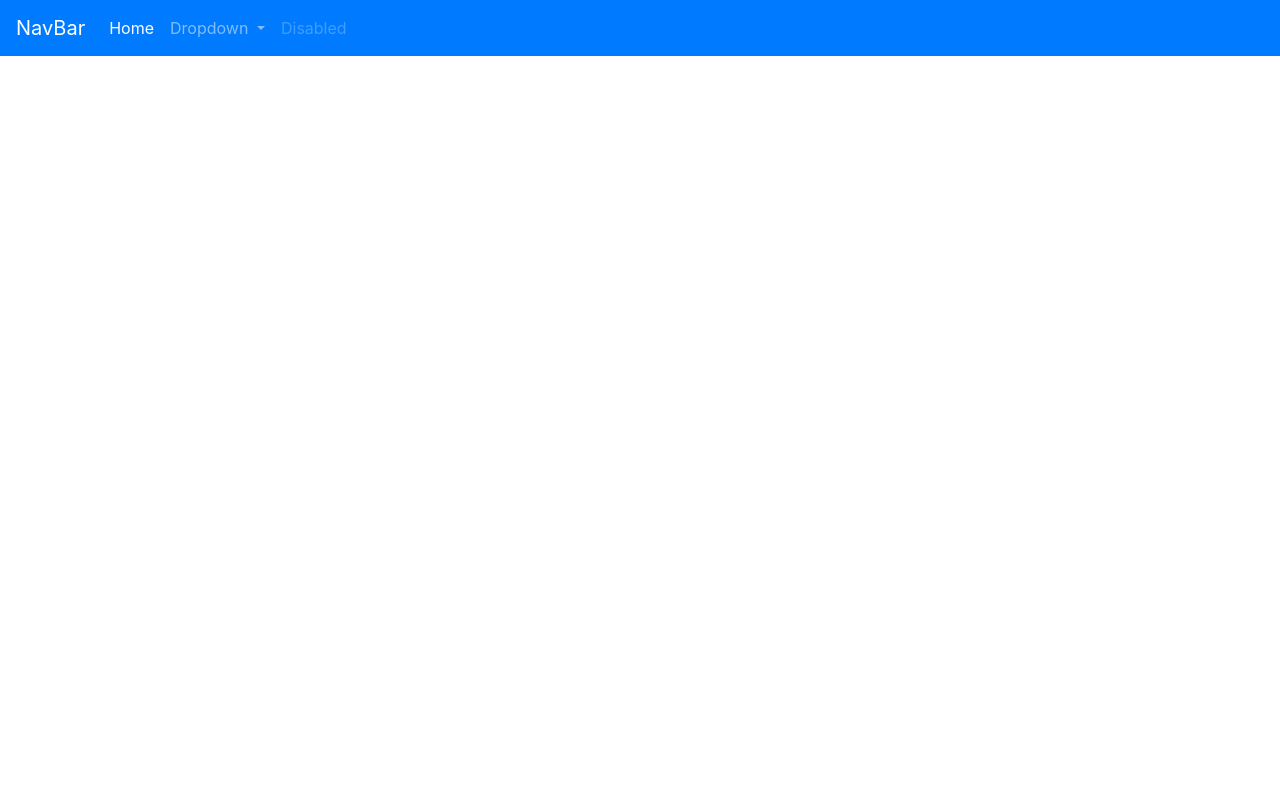
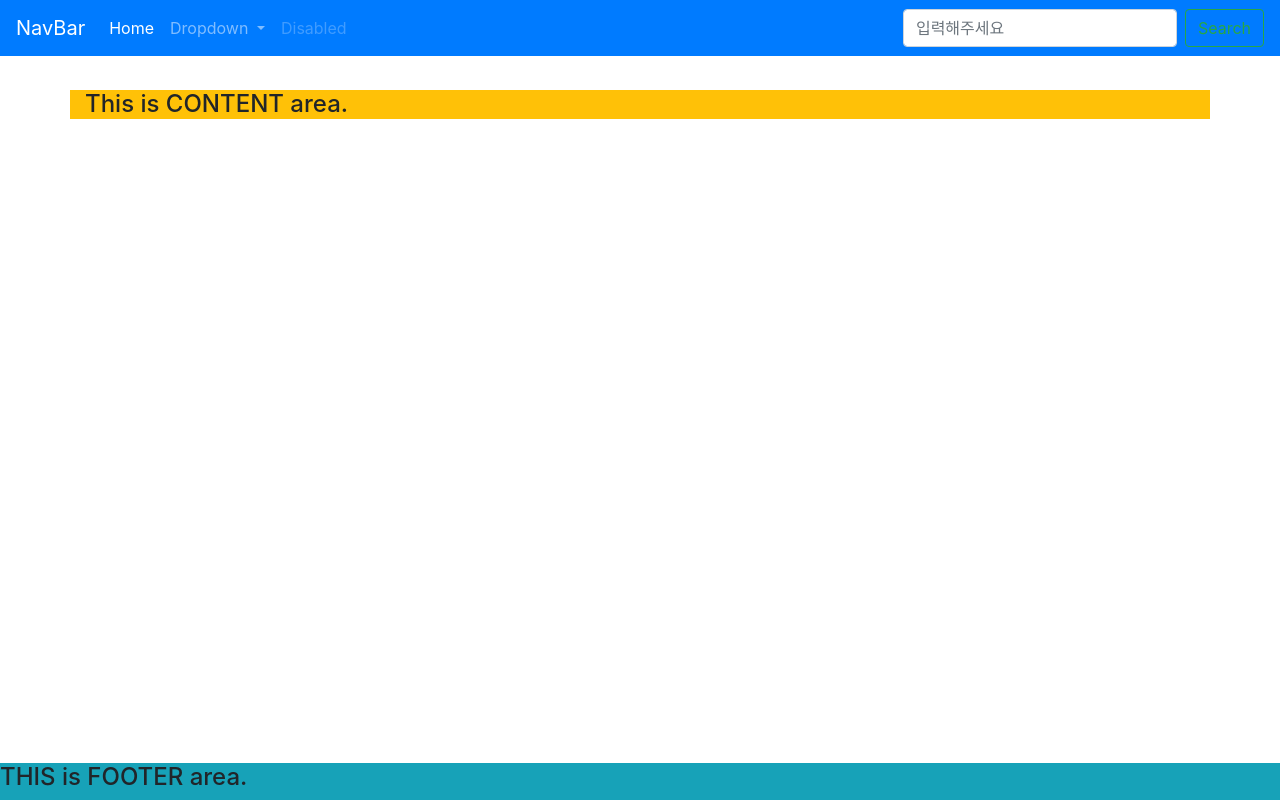
Before and after one commit to ajh9789/djangoProject, a Django app: page / in a window 1280 px wide. Run offline with Django 4.2, Linux system fonts and the light colour scheme; some libraries are stand-ins or nearby versions.

Commit message:
homehtml 작성완료

```diff
--- a/templates/home.html
+++ b/templates/home.html
@@ -39,8 +39,23 @@
             </li>
             <li></li>
         </ul>
+        <form class="form-inline my-2 my-lg-0">
+            <input type="search" class="form-control mr-sm-2" placeholder="입력해주세요">
+            <button type="search" class="btn btn-outline-success my-2 my-sm-0">
+                Search
+            </button>
+        </form>
     </div>
 </nav>
+
+<div class="container bg-warning">
+    <h4>This is CONTENT area.</h4>
+</div>
+
+<footer class="fixed-bottom bg-info">
+    <h4>THIS is FOOTER area.</h4>
+</footer>
+
 <script src="https://code.jquery.com/jquery-3.3.1.slim.min.js"
         integrity="sha384-q8i/X+965DzO0rT7abK41JStQIAqVgRVzpbzo5smXKp4YfRvH+8abtTE1Pi6jizo"
         crossorigin="anonymous"></script>
```
